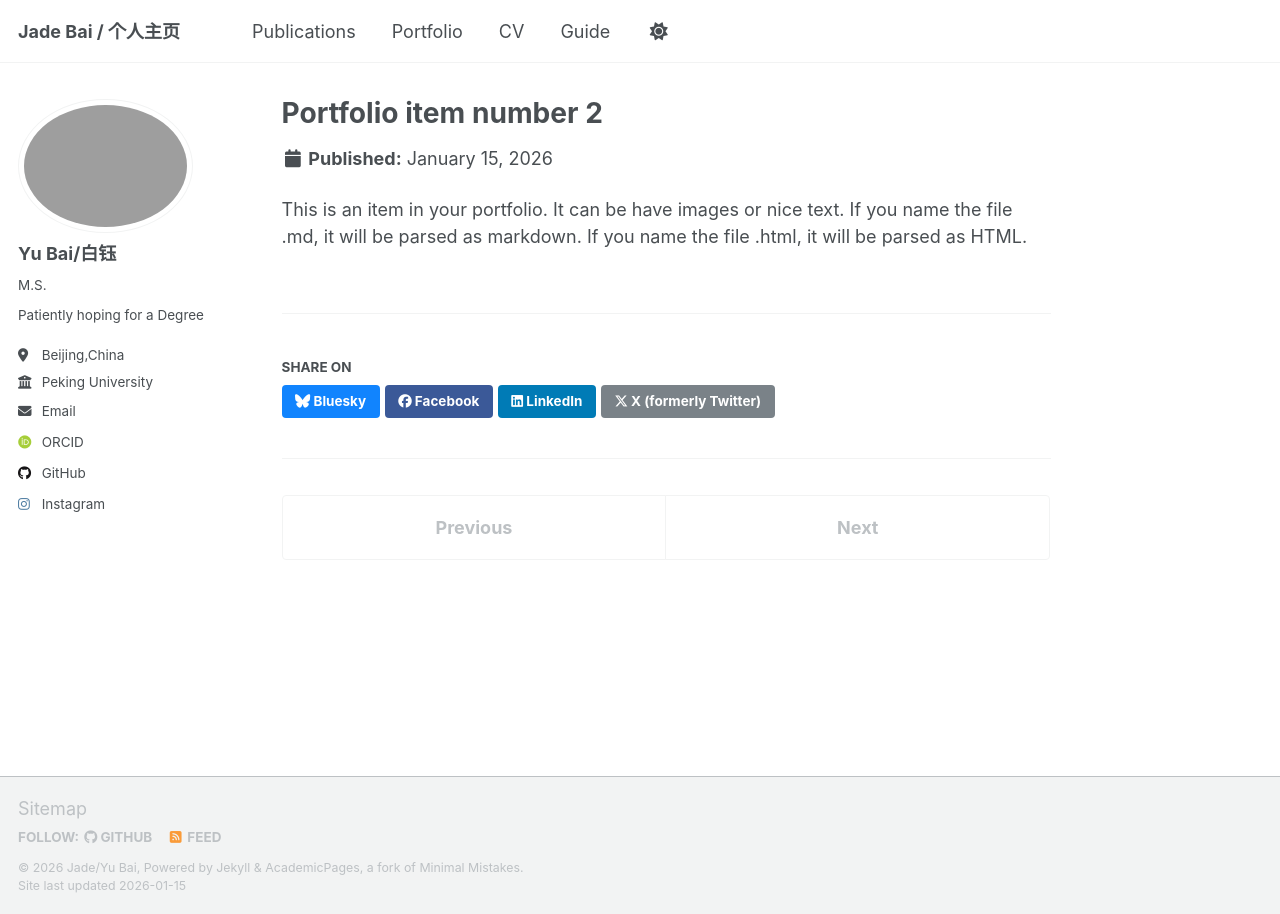
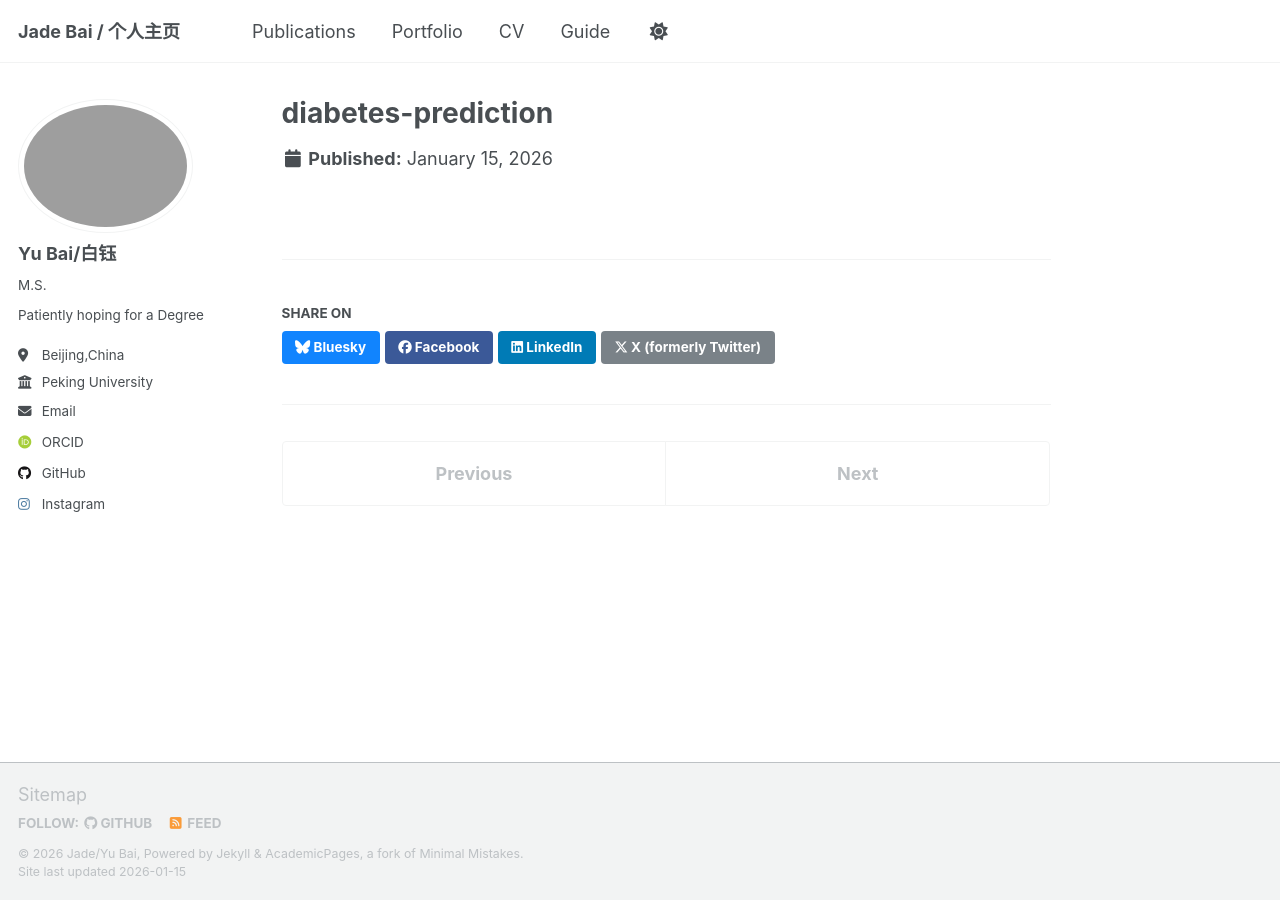
Before and after one commit to Baiyululu/Baiyululu.github.io, a Jekyll site: the page built from _portfolio/portfolio-2.html, in a window 1280 px wide. Built offline with Jekyll 4.4.1, drawn with Linux system fonts in a browser that asks for light colours; some web fonts are replaced; a script that is not in the unit is left out; a file with an impossible date is left out.

Commit message:
Update portfolio-2.html

```diff
--- a/_portfolio/portfolio-2.html
+++ b/_portfolio/portfolio-2.html
@@ -1,7 +1,5 @@
 ---
-title: "Portfolio item number 2"
-excerpt: "Short description of portfolio item number 2 <br/><img src='/images/500x300.png'>"
+title: "diabetes-prediction"
+excerpt: "Short description of portfolio item number 2 <br/><img src='/images/diabetes-header.jpg'>"
 collection: portfolio
 ---
-
-This is an item in your portfolio. It can be have images or nice text. If you name the file .md, it will be parsed as markdown. If you name the file .html, it will be parsed as HTML.
```
